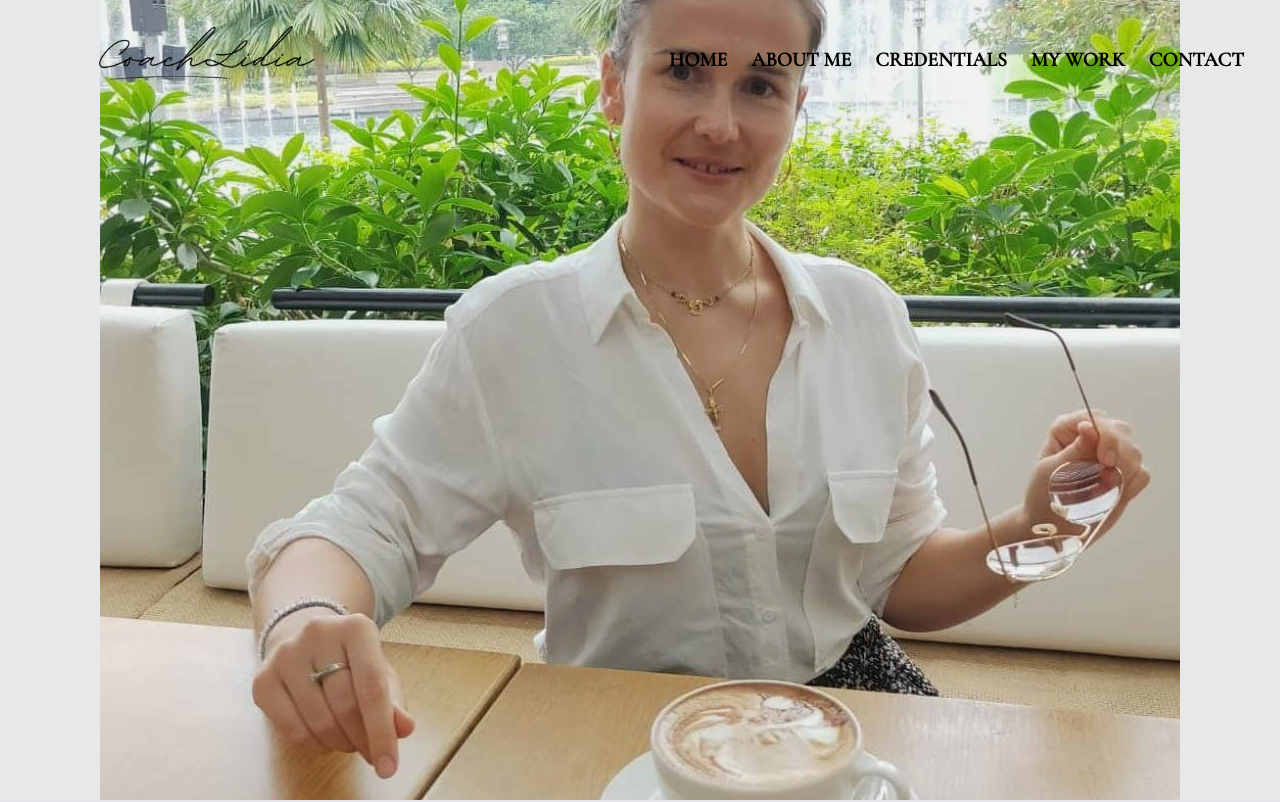
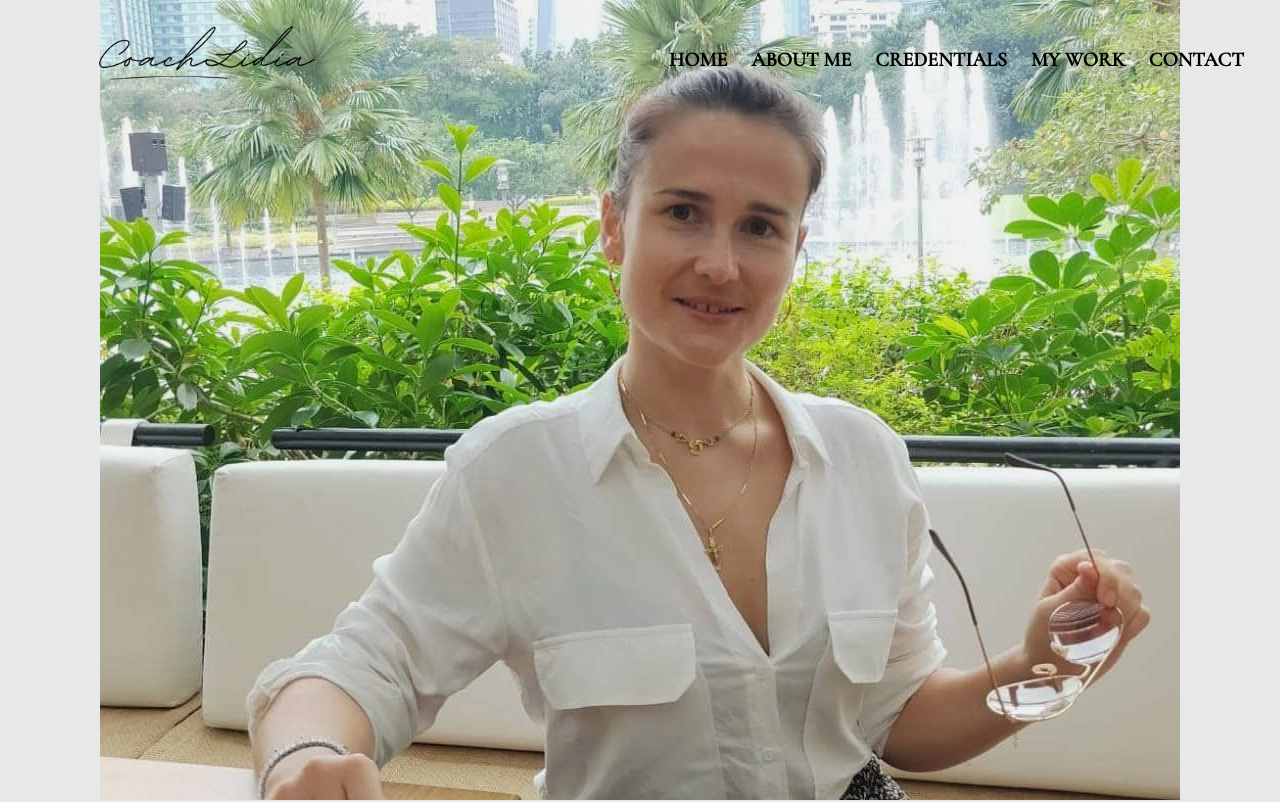
Before and after one commit to LidiaPlotkina/Lidia-Web, a React (Create React App) app: page / in a window 1280 px wide. Shown: the top 802 px of the page. Built offline with nearby package versions, Linux system fonts and the light colour scheme; what tailwindcss-typography would draw is missing.

Commit message:
Add: New Updates added

```diff
--- a/src/components/App.js
+++ b/src/components/App.js
@@ -11,7 +11,7 @@ function App() {
     <div>
       <Navbar transparent={true} />
       <main>
-        <div className="relative pt-16 pb-32 flex content-center items-center justify-center min-h-screen" id="home">
+        <div className="relative flex content-center items-center justify-center min-h-screen" id="home">
           <BackGroundCover />
         </div>
         <AboutMe />
--- a/src/components/backGroundCover.jsx
+++ b/src/components/backGroundCover.jsx
@@ -3,8 +3,8 @@ import heroImage from "../Images/cover.jpeg"
 
 export default function BackGroundCover() {
     return (
-        <div className="absolute top-0 w-screen h-screen bg-auto bg-center bg-no-repeat bg-gray-100" style={{ backgroundImage: `url(${heroImage})` }}>
-            <span id="blackOverlay" className="w-screen h-screen absolute bg-opacity-5 bg-black"></span>
+        <div className="absolute top-0 w-screen h-full bg-auto bg-top bg-no-repeat bg-gray-100" style={{ backgroundImage: `url(${heroImage})` }}>
+            <span id="blackOverlay" className="w-screen h-full absolute bg-opacity-5 bg-black "></span>
         </div>
       );
 }
```
